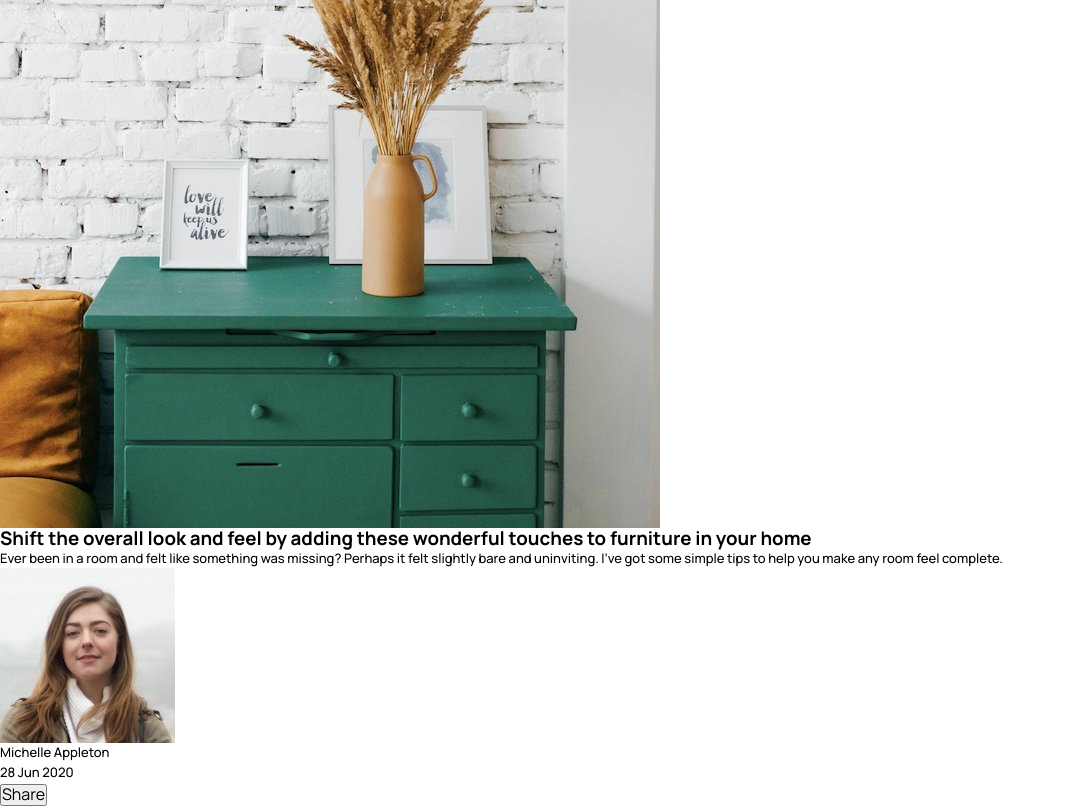
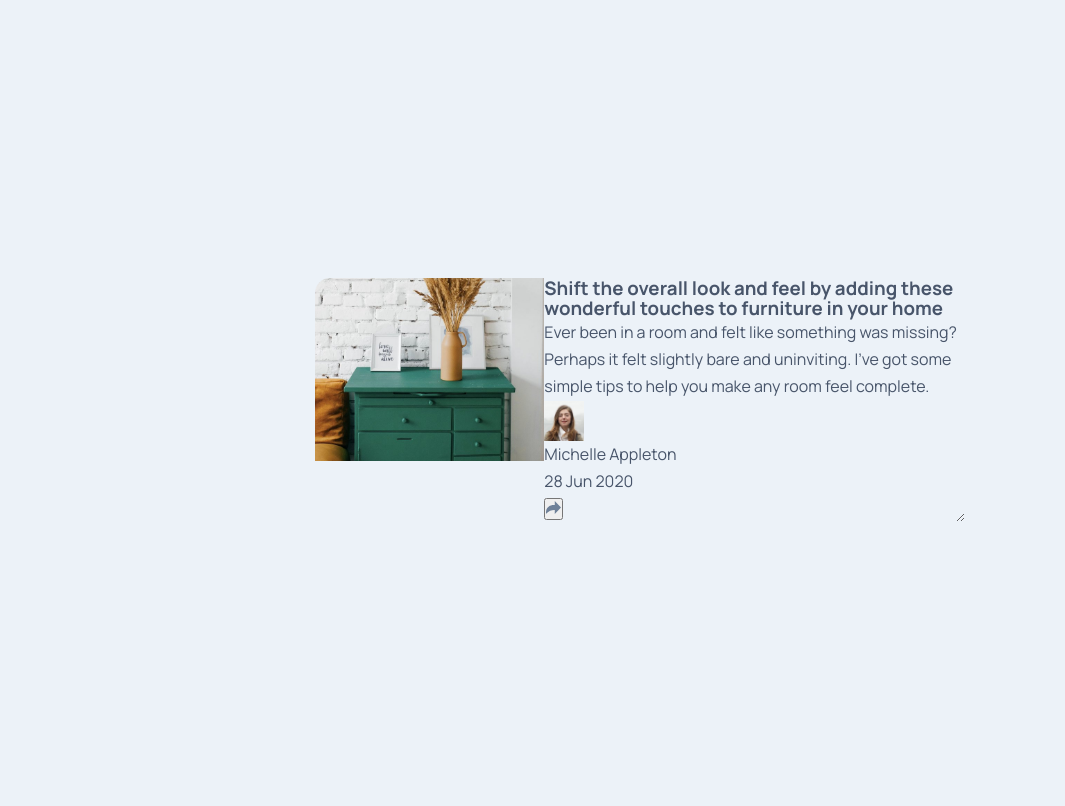
Before and after one commit to vendy0/article-preview-component-master, a plain HTML site: page index.html in a window 1280 px wide. Shown: the whole page, without its empty margins (0-1065 px from the left). Drawn offline with Linux system fonts and the light colour scheme.

Commit message:
Style, Ok Js, Init

```diff
--- a/index.html
+++ b/index.html
@@ -3,13 +3,11 @@
   <head>
     <meta charset="UTF-8" />
     <meta name="viewport" content="width=device-width, initial-scale=1.0" />
-    <!-- displays site properly based on user's device -->
-
     <link
       rel="icon"
       type="image/png"
       sizes="32x32"
-      href="./images/favicon-32x32.png"
+      href="./assets/images/favicon-32x32.png"
     />
     <link rel="stylesheet" href="style.css" />
     <script defer src="./main.js"></script>
@@ -28,7 +26,7 @@
           furniture in your home
         </h1>
 
-        <p>
+        <p class="paragraph">
           Ever been in a room and felt like something was missing? Perhaps it
           felt slightly bare and uninviting. I’ve got some simple tips to help
           you make any room feel complete.
@@ -38,11 +36,22 @@
           <img
             src="./assets/images/avatar-michelle.jpg"
             alt="Michelle Appleton, author"
+            width="40px"
+            height="40px"
           />
-          <p class="name">Michelle Appleton</p>
-          <p class="date">28 Jun 2020</p>
+          <div class="author-text">
+            <p class="author-name">Michelle Appleton</p>
+            <p class="date">28 Jun 2020</p>
+          </div>
 
-          <button>Share</button>
+          <button>
+            <svg xmlns="http://www.w3.org/2000/svg" width="15" height="13">
+              <path
+                fill="#6E8098"
+                d="M15 6.495L8.766.014V3.88H7.441C3.33 3.88 0 7.039 0 10.936v2.049l.589-.612C2.59 10.294 5.422 9.11 8.39 9.11h.375v3.867L15 6.495z"
+              />
+            </svg>
+          </button>
         </div>
       </section>
     </article>
--- a/main.js
+++ b/main.js
@@ -1,5 +1,23 @@
 let button = document.querySelector("button");
 
-button.addEventListener("click", () => {
-  console;
-});
+function disparaitre() {
+  if (button.style.display == "inline" || button.style.display == "block") {
+    button.style.display = "none";
+  } else {
+    button.style.display = "inline";
+  }
+}
+
+// setInterval(disparaitre, 500);
+
+// q: how can I copy a function?
+// a: use the function name without the parentheses
+
+// q: how can I stop the setInterval?
+// a: use the clearInterval() function
+
+// How can I put the setInterval in a variable?
+// a: use the setInterval() function
+
+// how do we use the set interval function ?
+// a: setInterval(function, time)
--- a/style.css
+++ b/style.css
@@ -37,7 +37,7 @@ ol[role="list"] {
 /* Set core body defaults */
 body {
   min-height: 100vh;
-  line-height: 1.5;
+  line-height: 1.7;
 }
 
 /* Set shorter line heights on headings and interactive elements */
@@ -107,14 +107,80 @@ textarea:not([rows]) {
 
 body {
   font-family: "manrope", sans-serif;
+  background: var(--clr-light-grayish-blue);
+  display: flex;
+  justify-content: center;
+  align-items: center;
+  height: 100vh;
   position: relative;
+  color: var(--clr-very-dark-grayish-blue);
 }
 
-p {
+/* .card-container {
+  margin: 30px 15px;
+  background-color: hsl(0, 0%, 100%);
+  border-radius: 10px;
+  overflow: hidden;
+  display: flex;
+  flex-direction: row;
+  width: 1000px;
+  box-shadow: 0px 10px 20px rgba(0, 0, 0, 0.1);
+  background-color: white;
+}
+
+.card-container img {
+  margin: 0;
+  max-inline-size: 100%;
+  block-size: auto;
+  height: 100%;
+  object-fit: contain;
+} */
+
+
+.card-container {
+  display: flex;
+  flex-direction: row;
+  overflow: hidden;
+  width: 650px;
+  max-width: 100vw;
+  border-radius: 15px;
+  resize: both;
+} */
+
+/* .card-container img {
+  max-inline-size: 100%;
+  block-size: auto;
+  object-fit: cover;
+  object-position: left;
+  height: 100%;
+}
+
+.info-container {
+  padding: 40px;
+}
+
+.paragraph {
   font-size: 13px;
   font-weight: 500;
+  margin: 20px 0;
 }
 
 h1 {
   font-weight: 700;
 }
+
+.author {
+  position: relative;
+  display: flex;
+  gap: 15px;
+  font-size: 13px;
+  align-items: center;
+}
+
+.author img {
+  border-radius: 50%;
+}
+
+.author-name {
+  font-weight: bold;
+}
```
Also changed, not shown: 2 other files.
